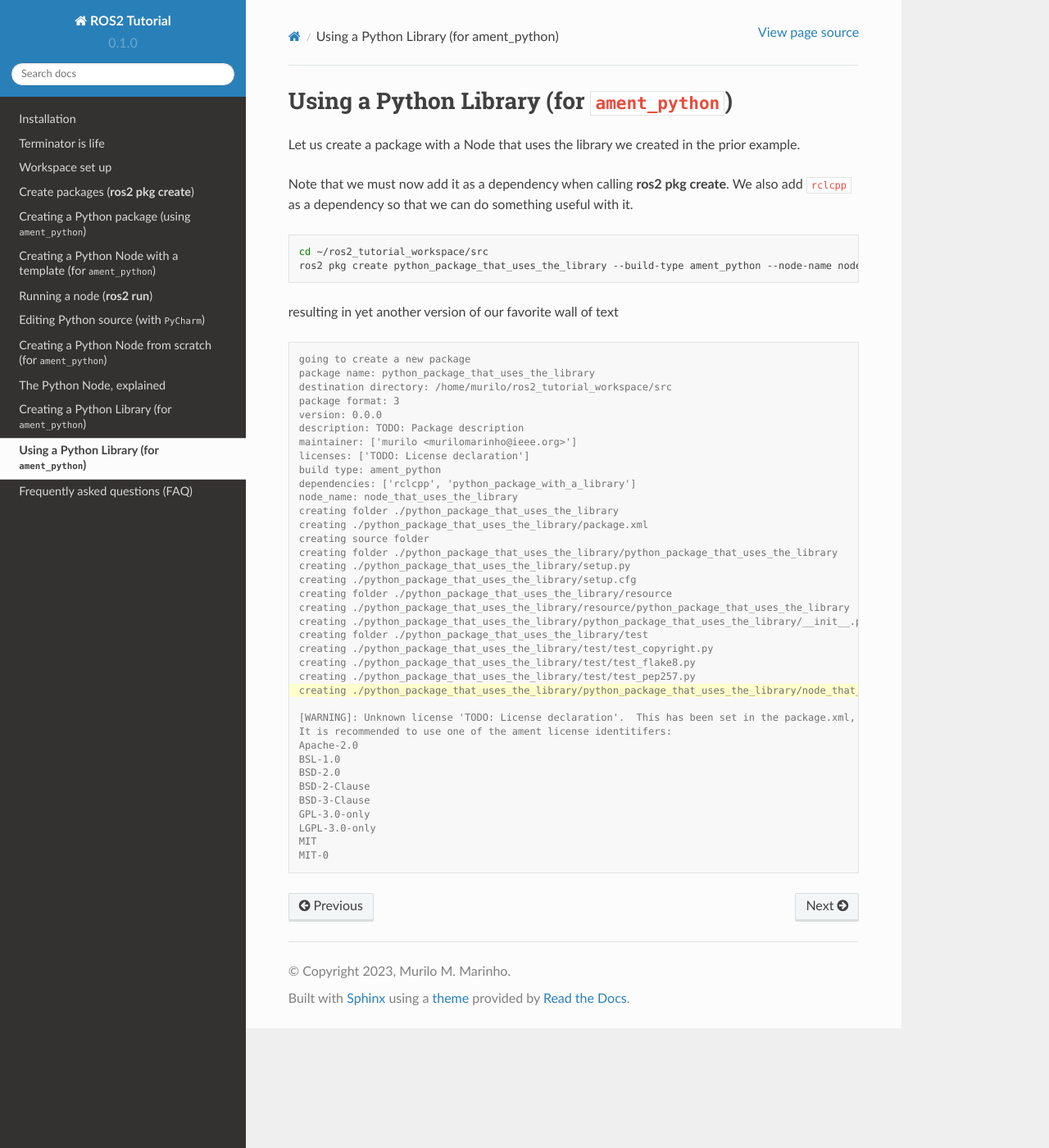
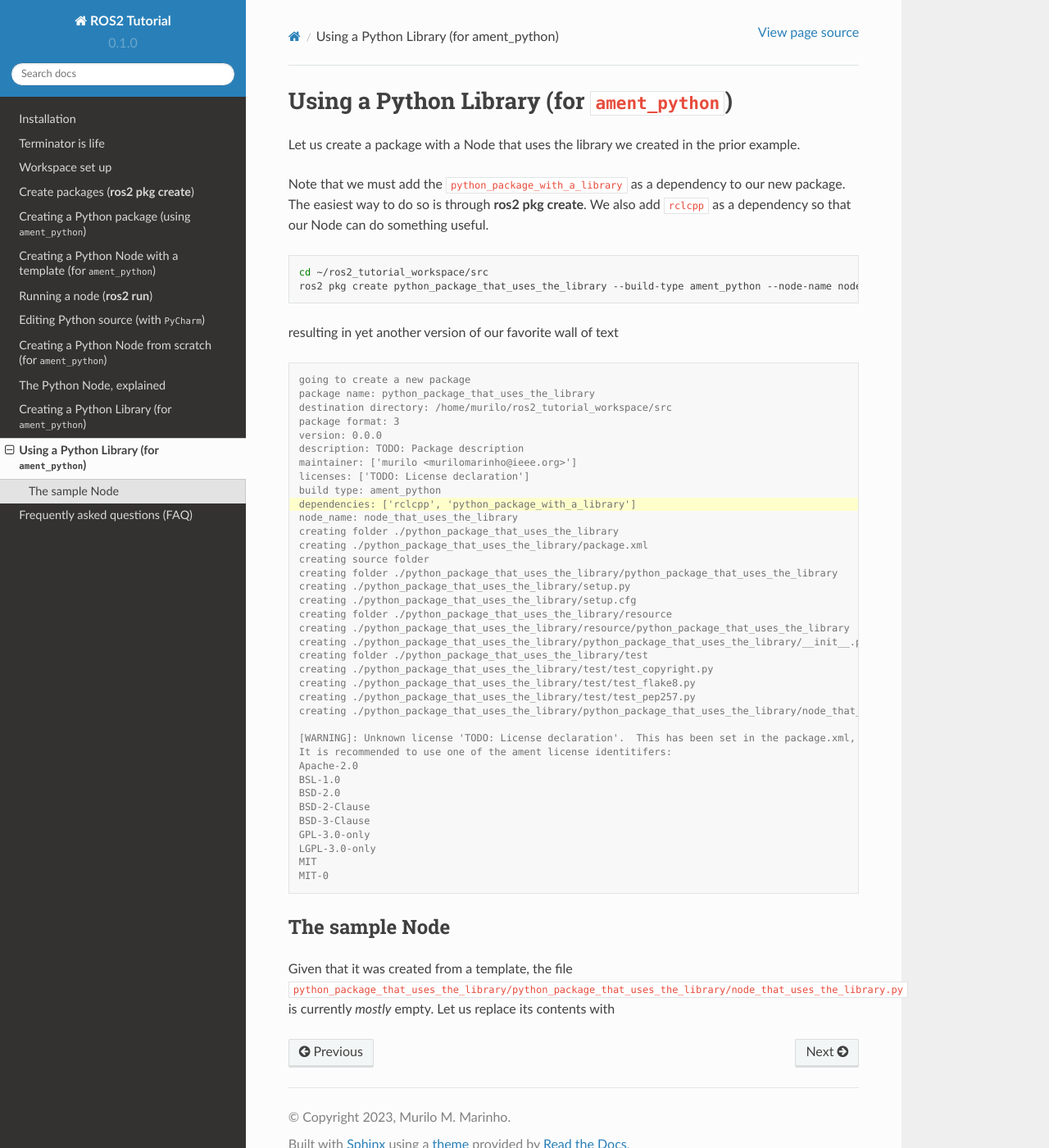
Before and after one commit to mmmarinho/ROS2_Tutorial, a Sphinx documentation site: the page built from docs/source/using_python_library.rst, in a window 1280 px wide and 1400 px high. Shown: the whole window at 82% size. Built offline with Sphinx 7.4.7 and the Read the Docs theme 2.0.0, drawn with Linux system fonts in a browser that asks for light colours.

Commit message:
Update using_python_library.rst

```diff
--- a/docs/source/using_python_library.rst
+++ b/docs/source/using_python_library.rst
@@ -3,7 +3,7 @@
 
 Let us create a package with a Node that uses the library we created in the prior example.
 
-Note that we must now add it as a dependency when calling :program:`ros2 pkg create`. We also add :code:`rclcpp` as a dependency so that we can do something useful with it.
+Note that we must add the :code:`python_package_with_a_library` as a dependency to our new package. The easiest way to do so is through :program:`ros2 pkg create`. We also add :code:`rclcpp` as a dependency so that our Node can do something useful.
 
 .. code:: bash
 
@@ -52,3 +52,8 @@
    LGPL-3.0-only
    MIT
    MIT-0
+
+The sample Node
+---------------
+
+Given that it was created from a template, the file :file:`python_package_that_uses_the_library/python_package_that_uses_the_library/node_that_uses_the_library.py` is currently *mostly* empty. Let us replace its contents with
```
Also changed, not shown: other parts of docs/source/using_python_library.rst (+1 -1 lines).
